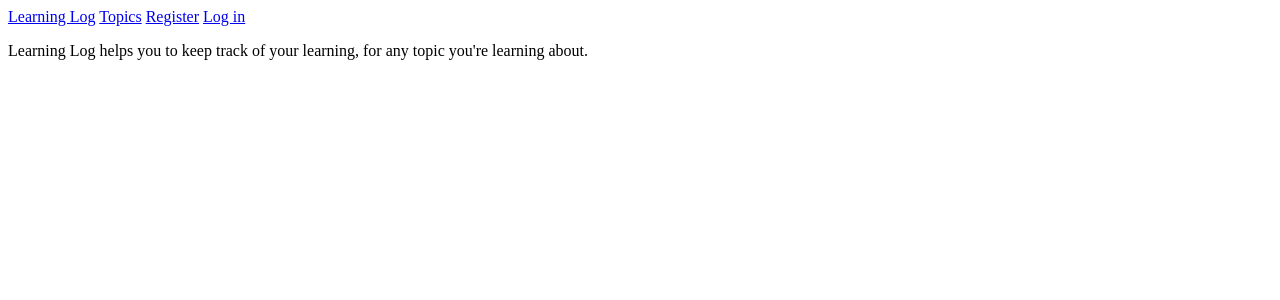
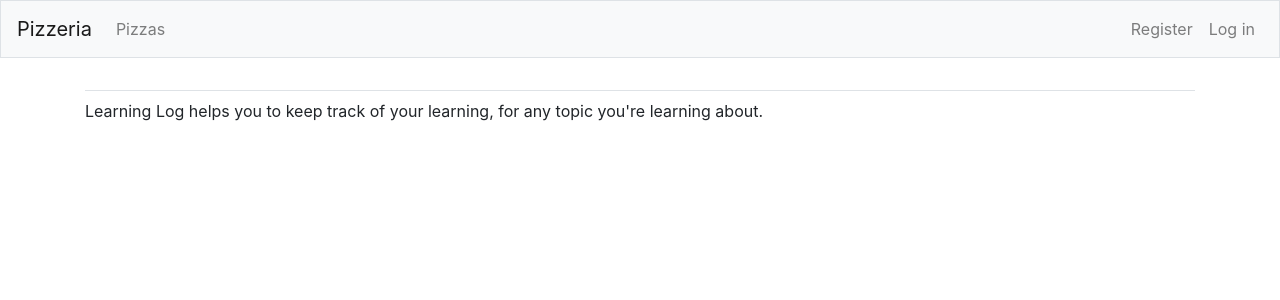
Before and after one commit to WillMartin32/Django, a Django app: template MainApp/templates/mainapp/index.html in a window 1280 px wide. Shown: the top 300 px of the page. Run offline with Django 3.2, Linux system fonts and the light colour scheme; the template is opened without the code that fills it, so the values that code supplies are empty; some libraries are stand-ins or nearby versions.

Commit message:
Added new design to home page.

```diff
--- a/MainApp/templates/mainapp/base.html
+++ b/MainApp/templates/mainapp/base.html
@@ -1,15 +1,63 @@
-<p>
-    <a href="{% url 'MainApp:index' %}">Learning Log</a>
-    <a href="{% url 'MainApp:topics' %}">Topics</a>
-    {% if user.is_authenticated %}
-    Hello, {{ user.username}}.
-    <a href="{% url 'users:logout' %}">Log out</a>
-    {% else %}
-    <a href="{% url 'users:register' %}">Register</a>
-    <a href="{% url 'users:login' %}">Log in</a>
-    {% endif %}
-</p>
+{% load bootstrap4 %}
 
-{% block content %}
+<!doctype html>
+<html lang="en">
+<head>
+    <meta charset="utf-8">
+    <meta name="viewport" content="width=device-width, initial-scale=1,
+    shrink-to-fit=no">
+    <title>learning_log</title>
 
-{% endblock content %}
+    {% bootstrap_css %}
+    {% bootstrap_javascript jquery='full' %}
+
+</head>
+<body>
+
+    <nav class="navbar navbar-expand-md navbar-light bg-light mb-4 border">
+
+        <a class="navbar-brand" href="{% url 'MainApp:index'%}">
+            Pizzeria</a>
+
+        <button class="navbar-toggler" type="button" data-toggle="collapse"
+            data-target="#navbarCollapse" aria-controls="navbarCollapse"
+            aria-expanded="false" aria-label="Toggle navigation">
+            <span class="navbar-toggler-icon"></span></button>
+        <div class="collapse navbar-collapse" id="navbarCollapse">
+            <ul class="navbar-nav mr-auto">
+                <li class="nav item">
+                    <a class="nav-link" href="{% url 'MainApp:topics'%}">
+                        Pizzas</a></li>
+            </ul>
+            <ul class="navbar-nav ml auto">
+                {% if user.is_authenticated %}
+                   <li class="nav-item">
+                       <span class="navbar-text"}>Hello, {{user.username}}.</span>
+                   </li>
+                   <li class="nav-item">
+                       <a class="nav-link" href="{% url 'users:logout' %}">Log out</a>
+                   </li>
+                {% else%}
+                   <li class="nav-item">
+                       <a class="nav-link" href="{% url 'users:register' %}">Register</a>
+                   </li>
+                   <li class="nav-item">
+                       <a class="nav-link" href="{% url 'users:login' %}">Log in</a></li>
+                {% endif %}
+            </ul>
+        </div>
+
+    </nav>
+
+    <main role="main" class="container">
+        <div class="pb-2 mb-2 border-bottom">
+            {% block page_header %}{% endblock page_header %}
+        </div>
+        <div>
+            {% block content %}{% endblock content %}
+        </div>
+    </main>
+
+</body>
+
+</html>
--- a/learning_log/settings.py
+++ b/learning_log/settings.py
@@ -34,6 +34,7 @@ INSTALLED_APPS = [
     #myapps
     'MainApp',
     'users',
+    'bootstrap4',
     'django.contrib.admin',
     'django.contrib.auth',
     'django.contrib.contenttypes',
```
Also changed, not shown: MainApp/templates/mainapp/baseold.html (added, +15 -0 lines).
